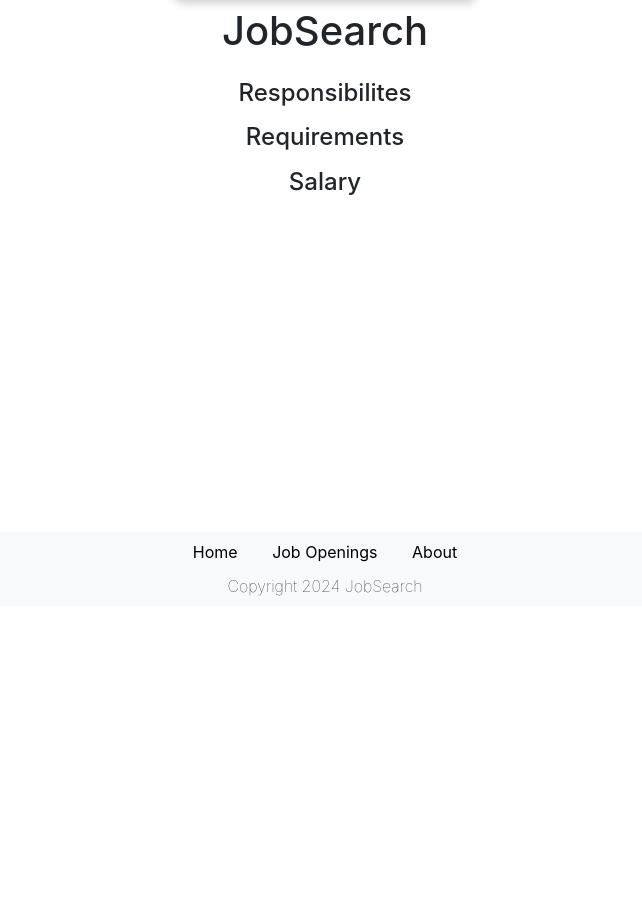
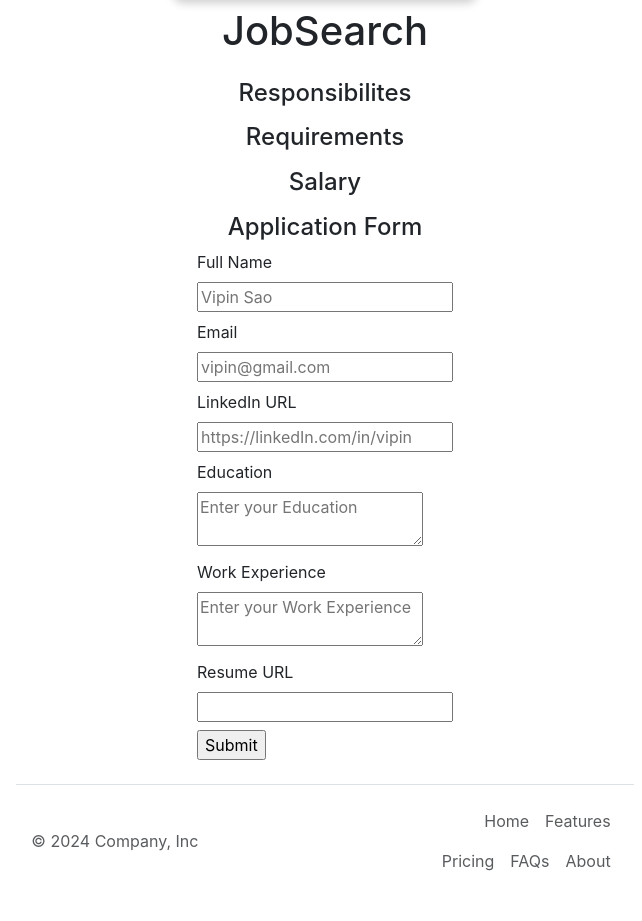
Before and after one commit to vipinsao/JobSearch_ver2, a Flask app: template templates/jobpage.html in a window 1280 px wide. Shown: the part 194-1115 px from the top of the page, without its empty margins (315-957 px from the left). Before the commit the page ends 790 px from the top, so only its background shows below. Run offline with Flask 3, Linux system fonts and the light colour scheme; the template is opened without the code that fills it, so the values that code supplies are empty; some libraries are stand-ins or nearby versions.

Commit message:
added some new feature forms

```diff
--- a/app.py
+++ b/app.py
@@ -1,5 +1,5 @@
-from flask import Flask, render_template, jsonify
-from database import load_jobs_from_db, load_job_from_db
+from flask import Flask, render_template, jsonify, request
+from database import load_jobs_from_db, load_job_from_db,add_application_to_db
 
 app = Flask(__name__)
 
@@ -24,5 +24,17 @@
     return render_template("jobpage.html", job=job)
 
 
+@app.route("/job/<id>/apply", methods=['post'])
+def apply_to_job(id):
+    data = request.form
+    job = load_job_from_db(id)
+
+    add_application_to_db(id, data)
+    #store this in DB
+    #send an email to the applicant
+    #display an acknowledgement
+    return render_template('application_submitted.html', application=data)
+
+
 if __name__ == "__main__":
     app.run(host='0.0.0.0', debug=True)
--- /dev/null
+++ b/templates/Application_form.html
@@ -0,0 +1,36 @@
+<h4>Application Form</h4>
+<form action="/job/{{job['id']}}/apply" method="post">
+  <div class="mb-2">
+    <label>Full Name</label><br>
+    <input type="text" name="full_name" placeholder="Vipin Sao">
+  </div>
+
+  <div class="mb-2">
+    <label>Email</label><br>
+    <input type="text" name="email" placeholder="vipin@gmail.com">
+  </div>
+
+  <div class="mb-2">
+    <label>LinkedIn URL</label><br>
+    <input type="text" name="linkedIn_url" placeholder="https://linkedIn.com/in/vipin">
+  </div>
+
+  <div class="mb-2">
+    <label>
+      Education
+    </label><br>
+    <textarea name="Education" placeholder="Enter your Education"></textarea>
+  </div>
+
+  <div class="mb-2">
+    <label>Work Experience</label><br>
+    <textarea name="work_experience" placeholder="Enter your Work Experience"></textarea>
+  </div>
+
+  <div class="mb-2">
+    <label>Resume URL</label><br>
+    <input type="text" name="resume_url">
+  </div>
+
+  <input type="submit">
+</form>
--- a/templates/FooterNextPage.html
+++ /dev/null
@@ -1,56 +0,0 @@
-<!DOCTYPE html>
-<html lang="en">
-
-<head>
-    <meta charset="UTF-8">
-    <meta name="viewport" content="width=device-width, initial-scale=1.0">
-    <title>Centered Footer Example</title>
-    <!-- Bootstrap CSS -->
-    <link href="https://maxcdn.bootstrapcdn.com/bootstrap/4.5.2/css/bootstrap.min.css" rel="stylesheet">
-    <style>
-        /* Custom CSS for centering the footer */
-        .footer {
-            background-color: #f8f9fa;
-            /* Light gray background */
-            padding: 8px 0;
-            position: fixed;
-            bottom: 0;
-            width: 100%;
-            text-align: center;
-        }
-
-        .footer a {
-            color: black;
-            /* Bootstrap primary color for links */
-            margin: 0 15px;
-            font-weight: 400;
-            text-decoration: none;
-        }
-
-        .footer a:hover {
-            color: #0056b3;
-            /* Darker blue on hover */
-        }
-    </style>
-</head>
-
-<body>
-
-    <!-- Footer -->
-    <footer class="footer">
-        <div class="container">
-            <a href="/">Home</a>
-            <a href="#">Job Openings</a>
-            <a href="#">About</a>
-        </div>
-        <p style="font-weight: 100; margin-top: 10px; margin-bottom: 0;">Copyright 2024 JobSearch</p>
-    </footer>
-
-
-    <!-- Bootstrap JS and dependencies -->
-    <script src="https://code.jquery.com/jquery-3.5.1.slim.min.js"></script>
-    <script src="https://cdn.jsdelivr.net/npm/@popperjs/core@2.5.2/dist/umd/popper.min.js"></script>
-    <script src="https://maxcdn.bootstrapcdn.com/bootstrap/4.5.2/js/bootstrap.min.js"></script>
-</body>
-
-</html>
--- a/templates/footer.html
+++ b/templates/footer.html
@@ -10,7 +10,7 @@
     </a>
 
     <ul class="nav col-md-4 justify-content-end">
-      <li class="nav-item"><a href="#" class="nav-link px-2 text-body-secondary">Home</a></li>
+      <li class="nav-item"><a href="/" class="nav-link px-2 text-body-secondary">Home</a></li>
       <li class="nav-item"><a href="#" class="nav-link px-2 text-body-secondary">Features</a></li>
       <li class="nav-item"><a href="#" class="nav-link px-2 text-body-secondary">Pricing</a></li>
       <li class="nav-item"><a href="#" class="nav-link px-2 text-body-secondary">FAQs</a></li>
--- a/templates/index.html
+++ b/templates/index.html
@@ -1,5 +1,5 @@
 <!DOCTYPE html>
-<html lang="en" style="overflow-y: scroll;">
+<html lang="en">
 
 <head>
 
--- a/templates/jobpage.html
+++ b/templates/jobpage.html
@@ -1,16 +1,17 @@
 <!DOCTYPE html>
-<html>
+<html lang="en">
 
 <head>
+
   <title>{{job.title}} - JobSearch</title>
   {% include 'bootstrap.html' %}
+
 </head>
 
-<body>
-
+<body style="overflow-y: scroll;">
   {% include 'nav.html' %}
   {% include 'NextPageHeading.html' %}
-  <div class="container" style="height: 100%;">
+  <div class="container">
     <h1 class="text-center mt-2 mb-4">JobSearch</h1>
     <h3 class="mb-2">{{job.title}}</h3>
     <p class="lead mt-0">{{job.location}}</p>
@@ -20,8 +21,9 @@
     <p>{{job.requirements}}</p>
     <h4>Salary</h4>
     <p>{{job.currency}}{{job.salary}}</p>
+    {%include 'Application_form.html'%}
   </div>
-  {% include 'FooterNextPage.html' %}
+  {% include 'footer.html' %}
 </body>
 
 </html>
```
Also changed, not shown: database.py (+19 -0 lines), templates/SubmittedTag.html (added, +52 -0 lines), templates/application_submitted.html (added, +49 -0 lines), 1 other file.
